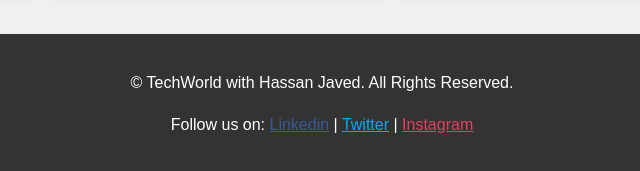
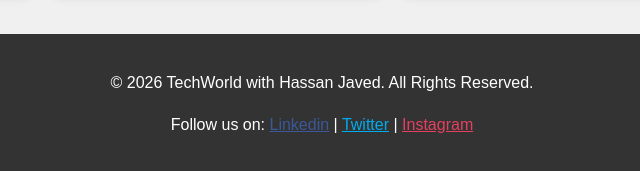
Before and after one commit to hassanjee/nginx-web-repo, a website: page index.html in a window 1280 px wide. Shown: the part 1037-1208 px from the top of the page, 318-958 px from the left. Drawn offline with Linux system fonts and the light colour scheme.

Commit message:
update index File

```diff
--- a/index.html
+++ b/index.html
@@ -102,7 +102,7 @@
         </div>
     </div>
     <footer>
-        <p>&copy; TechWorld with Hassan Javed. All Rights Reserved.</p>
+        <p>&copy; 2026 TechWorld with Hassan Javed. All Rights Reserved.</p>
         <p>Follow us on:
             <a href="#" style="color: #3b5998;">Linkedin</a> |
             <a href="#" style="color: #00aced;">Twitter</a> |
```
